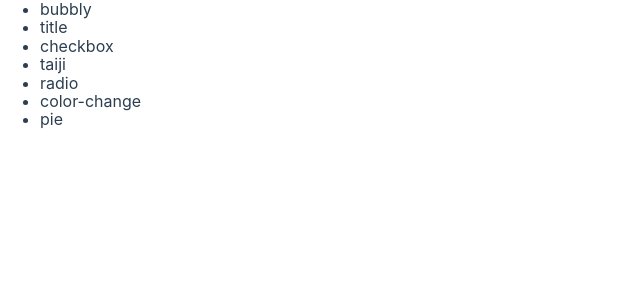
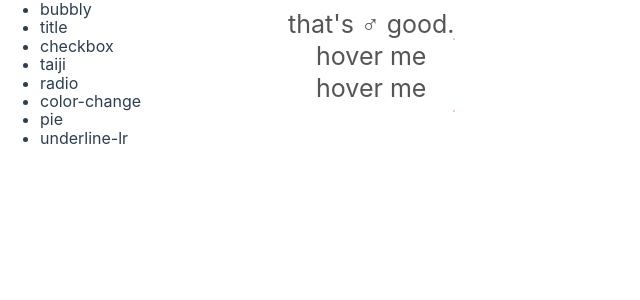
Before and after one commit to KEIUMHI/interesting-css, a Vue app: page /underline-lr in a window 1280 px wide. Shown: the top 300 px of the page, without its empty margins (0-640 px from the left). Built offline with nearby package versions, Linux system fonts and the light colour scheme.

Commit message:
transfrom-origin

```diff
--- a/src/components/guide.vue
+++ b/src/components/guide.vue
@@ -23,7 +23,8 @@
           'taiji',
           'radio',
           'color-change',
-          'pie'
+          'pie',
+          'underline-lr'
         ]
       }
     },
--- /dev/null
+++ b/src/components/underline-lr/index.vue
@@ -0,0 +1,89 @@
+<template>
+  <div class="underline-lr">
+    <div>that's ♂ good.</div><br>
+    <div class="l-r">hover me</div><br>
+    <div class="t-b">hover me</div>
+  </div>
+</template>
+
+<script>
+  export default {
+    name: 'underline-lr'
+  }
+</script>
+
+<style lang="less" scoped>
+  .underline-lr {
+    font-size: 62.5%;
+  }
+  div {
+    display: inline-block;
+    position: relative;
+    left: 0;
+    padding: 8px 0;
+    line-height: 16px;
+    text-align: center;
+    font-size: 2.5em;
+    color: #555;
+    transition: left .25s;
+    cursor: pointer;
+  }
+
+  div::before {
+    content: "";
+    position: absolute;
+    width: 0%;
+    right: 0;
+    bottom: 0;
+    border: 1px dashed pink;
+    transition: width .3s;
+  }
+
+  div:hover {
+    left: 5px;
+  }
+
+  div:hover::before {
+    left: 0;
+    right: unset;
+    width: 100%;
+  }
+
+  .l-r::before {
+    content: "";
+    position: absolute;
+    top: 0;
+    left: 0;
+    z-index: -1;
+    width: 100%;
+    height: 100%;
+    background-color: #badc58;
+    transform: scale(0, 1);
+    transform-origin: right;
+    transition: transform .3s;
+  }
+
+  .l-r:hover::before {
+    transform: scale(1, 1);
+    transform-origin: left;
+  }
+
+  .t-b::before {
+    content: "";
+    position: absolute;
+    top: 0;
+    left: 0;
+    z-index: -1;
+    width: 100%;
+    height: 100%;
+    background-color: #badc58;
+    transform: scale(0, 0);
+    transform-origin: bottom center;
+    transition: transform .5s;
+  }
+
+  .t-b:hover::before {
+    transform: scale(1, 1);
+    transform-origin: top center;
+  }
+</style>
--- a/src/routers/index.js
+++ b/src/routers/index.js
@@ -8,6 +8,7 @@ const Taiji = () => import('@/components/taiji')
 const Radio = () => import('@/components/radio')
 const ColorChange = () => import('@/components/color-change')
 const Pie = () => import('@/components/pie')
+const UnderlineLR = () => import('@/components/underline-lr')
 Vue.use(Router)
 
 export default new Router({
@@ -40,5 +41,9 @@ export default new Router({
     path: '/pie',
     name: 'pie',
     component: Pie
+  }, {
+    path: '/underline-lr',
+    name: 'underline-lr',
+    component: UnderlineLR
   }]
 })
```
